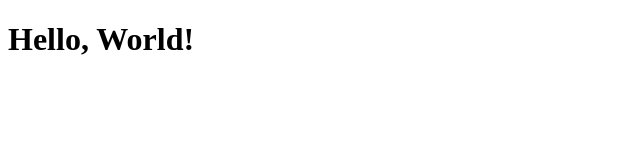
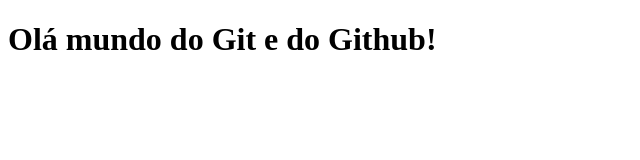
Before and after one commit to Afons0-git/teste, a plain HTML site: page index.html in a window 1280 px wide. Shown: the whole page, without its empty margins (0-640 px from the left). Drawn offline with Linux system fonts and the light colour scheme.

Commit message:
index.html

```diff
--- a/index.html
+++ b/index.html
@@ -6,6 +6,7 @@
     <title>Document</title>
 </head>
 <body>
-    <h1>Hello, World!</h1>
+    <h1>Olá mundo do Git e do Github!</h1>
+    <script src="index.js"></script>
 </body>
 </html>
```
Also changed, not shown: index.js (added), readme.txt (added), redme.txt (deleted).
